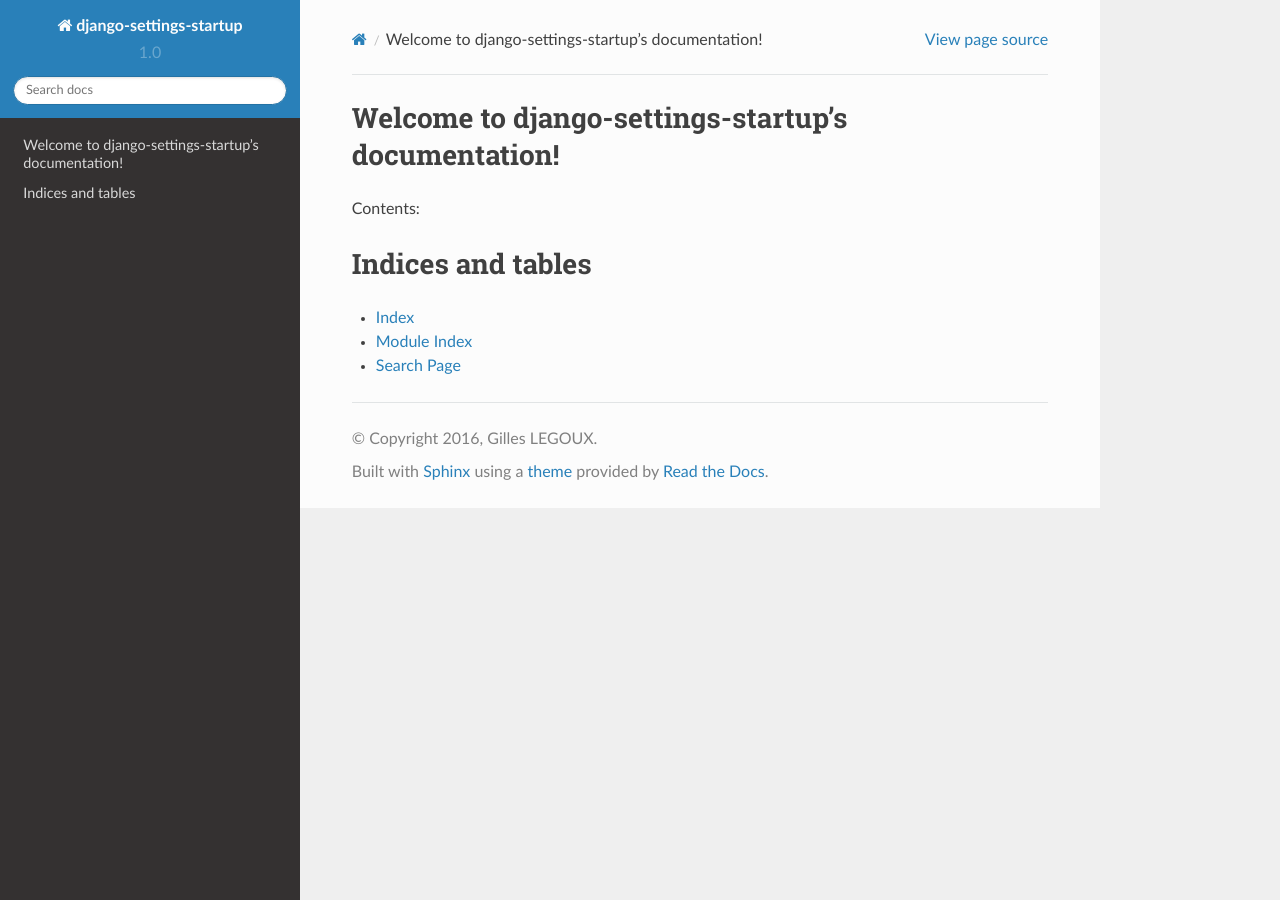
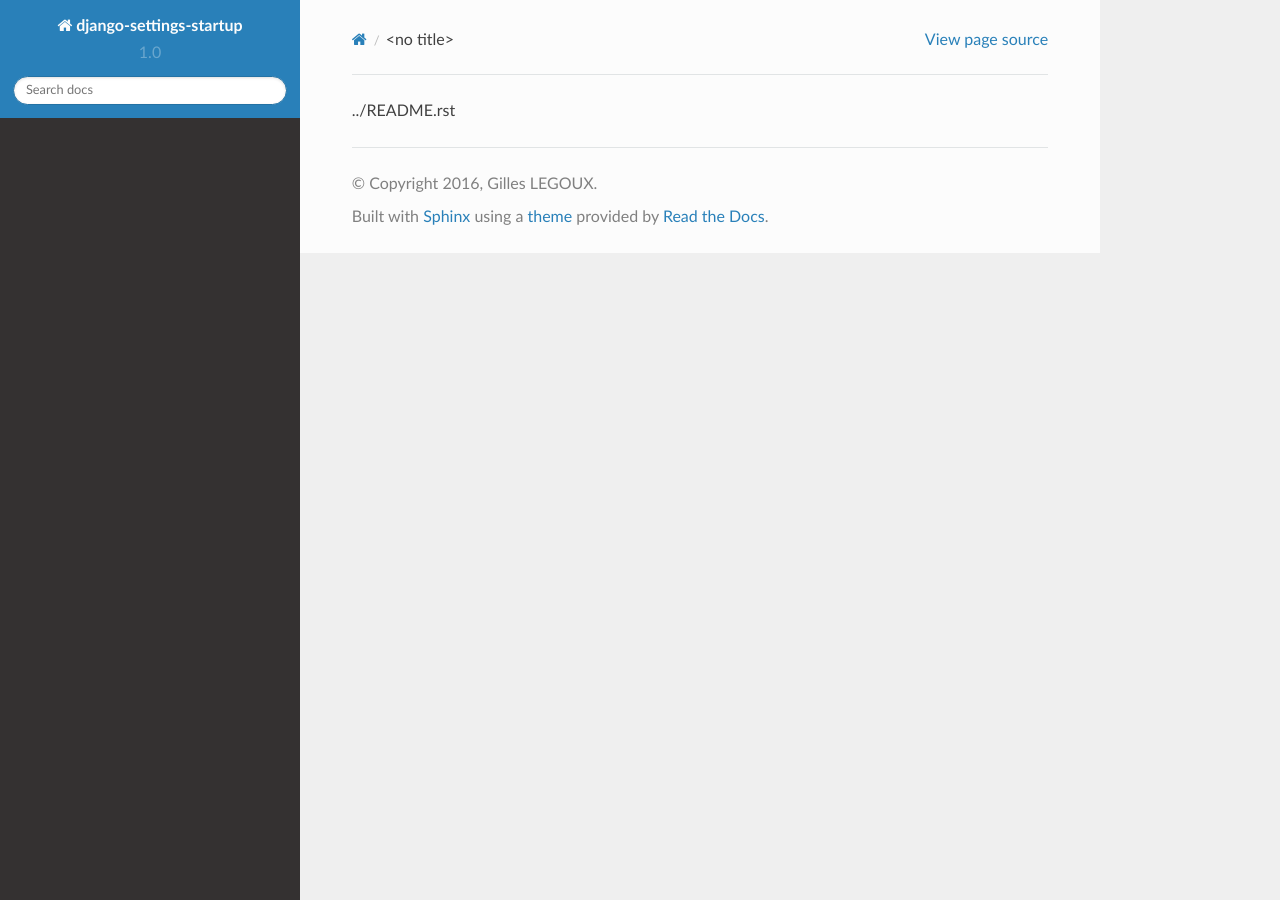
Before and after one commit to glegoux/django-settings-startup, a Sphinx documentation site: the page built from docs/index.rst, in a window 1280 px wide. Built offline with Sphinx 7.4.7 and the Read the Docs theme 2.0.0, drawn with Linux system fonts in a browser that asks for light colours.

Commit message:
Update docs

```diff
--- a/docs/index.rst
+++ b/docs/index.rst
@@ -1,21 +1 @@
-.. django-settings-startup documentation master file, created by
-   sphinx-quickstart on Sat Jan 16 11:20:03 2016.
-   You can adapt this file completely to your liking, but it should at least
-   contain the root `toctree` directive.
-
-Welcome to django-settings-startup's documentation!
-===================================================
-
-Contents:
-
-.. toctree::
-   :maxdepth: 2
-
-
-
-Indices and tables
-==================
-
-* :ref:`genindex`
-* :ref:`modindex`
-* :ref:`search`
+../README.rst
```
Also changed, not shown: 7 other files.
